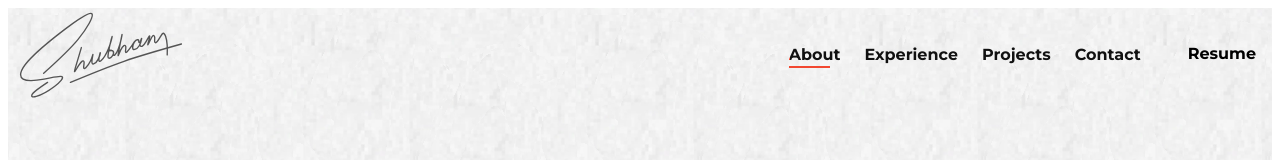
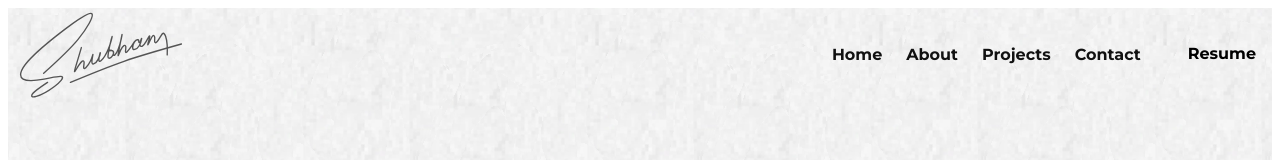
Before and after one commit to shubham16g/shubham-gupta-16.github.io, a React (Create React App) app: page / in a window 1280 px wide. Shown: the top 160 px of the page. Built offline with nearby package versions, Linux system fonts and the light colour scheme; the HTML template or start-up script is replaced by a standard one.

Commit message:
magic svg added. navbar items changed.

```diff
--- a/src/assets/content.json
+++ b/src/assets/content.json
@@ -1,12 +1,12 @@
 {
     "navItems": [
         {
+            "href": "#home",
+            "text": "Home"
+        },
+        {
             "href": "#about",
             "text": "About"
-        },
-        {
-            "href": "#experience",
-            "text": "Experience"
         },
         {
             "href": "#projects",
@@ -21,11 +21,11 @@
     "headerBody": "A passionate Mobile App Developer 🚀 having an experience of building Web and Mobile applications with Flutter / Android (Kotlin) / React and some other cool libraries and frameworks.",
     "headerButton1": {
         "text": "Mail Me",
-        "href": "#about"
+        "href": "mailto:shubham.developer16@gmail.com"
     },
     "headerButton2": {
         "text": "Resume",
-        "href": "#about"
+        "href": "https://github.com/shubham-gupta-16"
     },
     "socialLinks": [
         {
--- a/src/components/homepage/Header.js
+++ b/src/components/homepage/Header.js
@@ -15,7 +15,7 @@ export default function Header() {
                         <p className="header-body" data-aos="fade-up" data-aos-delay='500'>{content.headerBody}</p>
                         <div className="footer-timing social-links">
                             {content.socialLinks.map(function (object, i) {
-                                return <a target="_blank" href={object.href} className={object.className} data-aos="fade-up" data-aos-delay={i * 50 + 600}>
+                                return <a href={object.href} className={object.className} data-aos="fade-up" data-aos-delay={i * 50 + 600} target='_blank' rel="noopener noreferrer">
                                     <i className={object.iconClass} aria-hidden="true"></i>
                                 </a>
                             })}
@@ -24,8 +24,8 @@ export default function Header() {
                         <br />
                         <br />
                         <div>
-                            <a href={content.headerButton1.href} data-aos="fade-up" data-aos-delay='900' className="b-btn hard">{content.headerButton1.text}</a>
-                            <a href={content.headerButton2.href} data-aos="fade-up" data-aos-delay='1000' style={{ marginLeft: '15px' }} className="b-btn hard inverse">{content.headerButton2.text}</a>
+                            <a href={content.headerButton1.href} target='_blank' rel="noopener noreferrer" data-aos="fade-up" data-aos-delay='900' className="b-btn hard">{content.headerButton1.text}</a>
+                            <a href={content.headerButton2.href} target='_blank' rel="noopener noreferrer" data-aos="fade-up" data-aos-delay='1000' style={{ marginLeft: '15px' }} className="b-btn hard inverse">{content.headerButton2.text}</a>
                         </div>
 
                     </div>
--- a/src/css/header.css
+++ b/src/css/header.css
@@ -1,6 +1,25 @@
 header {
     background-image: url("../images/bg.png");
     background-color: #efefef;
+    position: relative;
+}
+
+header::after {
+    visibility: hidden;
+    content: "";
+    background: url('../assets/svg/magic.svg');
+    background-size: cover;
+    background-repeat: no-repeat;
+    background-position: center;
+    opacity: 0.6;
+    filter: blur(50px) saturate(3) ;
+    position: absolute;
+    top: -20px;
+    left: -20px;
+    right: -20px;
+    bottom: 0;
+    z-index: 1;
+
 }
 
 .header-content {
```
Also changed, not shown: src/assets/svg/magic.svg (added).
